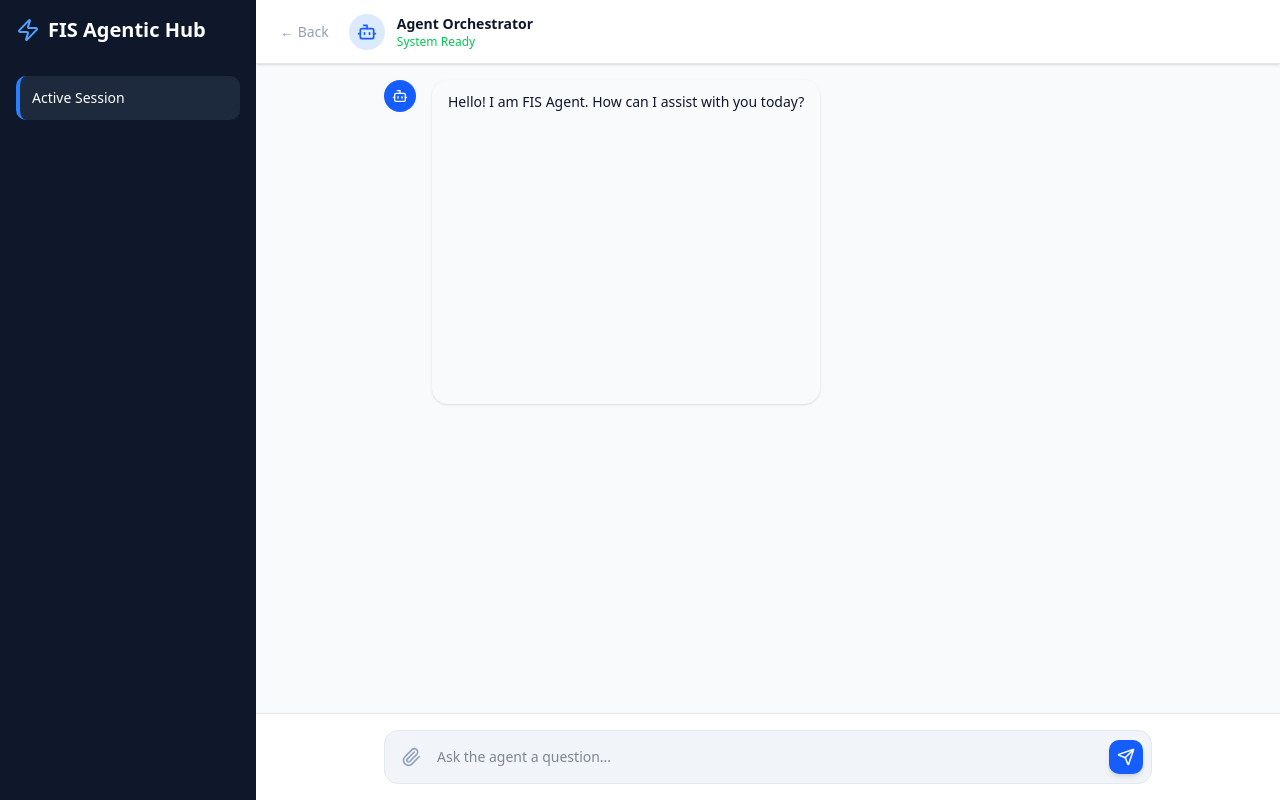
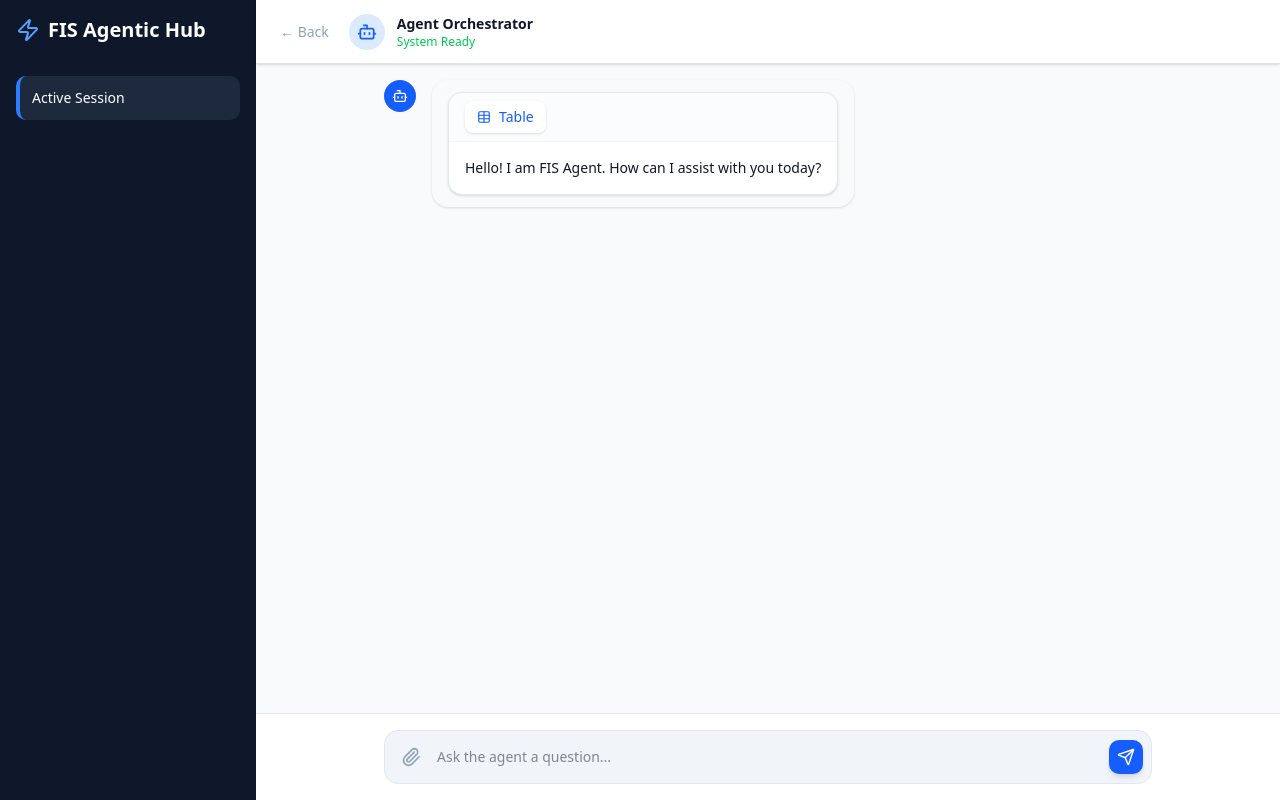
Before and after one commit to blank122/agentic-fis, a React (Vite) app: page / in a window 1280 px wide. Both pictures are taken after a click on the button "Active Session". Built offline with nearby package versions, Linux system fonts and the light colour scheme.

Commit message:
Refactor AgentVisualizer to use useMemo for data

```diff
--- a/src/AgentVisualizer.jsx
+++ b/src/AgentVisualizer.jsx
@@ -1,72 +1,105 @@
-import React, { useState } from 'react';
-import { BarChart, Bar, XAxis, YAxis, CartesianGrid, Tooltip, ResponsiveContainer, Legend } from 'recharts';
-import { Table, BarChart3, LayoutPanelLeft } from 'lucide-react';
+import React, { useState, useMemo } from 'react';
+import { BarChart, Bar, XAxis, YAxis, CartesianGrid, Tooltip, ResponsiveContainer, Legend, Cell } from 'recharts';
+import { Table as TableIcon, BarChart3 } from 'lucide-react';
 import ReactMarkdown from 'react-markdown';
 import remarkGfm from 'remark-gfm';
 
 const AgentVisualizer = ({ content }) => {
-  const [view, setView] = useState('table'); // 'table' or 'chart'
+  const [view, setView] = useState('table');
 
-  // Simple parser to turn Markdown tables into JSON for Recharts
-  const parseTableData = (text) => {
-    const lines = text.split('\n').filter(line => line.includes('|'));
+  const chartData = useMemo(() => {
+    const lines = content.split('\n').filter(line => line.includes('|'));
     if (lines.length < 3) return null;
 
-    // Extract headers and data rows
     const headers = lines[0].split('|').map(h => h.trim()).filter(Boolean);
-    const dataRows = lines.slice(2).map(row => {
+
+    const data = lines.slice(2).map(row => {
       const cells = row.split('|').map(c => c.trim()).filter(Boolean);
       let obj = {};
       headers.forEach((header, i) => {
-        // Convert "$21,902 M" string to a number for the chart
-        const val = cells[i]?.replace(/[^0-9.-]/g, '');
-        obj[header] = isNaN(parseFloat(val)) ? cells[i] : parseFloat(val);
+        const rawValue = cells[i] || "";
+        // Clean currency, commas, and % to check for numbers
+        const numericClean = rawValue.replace(/[$,%]/g, '').trim();
+        const isNumeric = numericClean !== '' && !isNaN(numericClean);
+
+        obj[header] = isNumeric ? parseFloat(numericClean) : rawValue;
       });
       return obj;
     });
-    return dataRows;
-  };
 
-  const chartData = parseTableData(content);
+    // CRITICAL: Only include columns that actually contain numbers for the bars
+    const numericKeys = headers.slice(1).filter(key =>
+      data.some(row => typeof row[key] === 'number')
+    );
+
+    return { data, numericKeys, xAxisKey: headers[0] };
+  }, [content]);
+
+  // If no numeric data is found, we should probably stay in table view
+  const hasChartableData = chartData && chartData.numericKeys.length > 0;
 
   return (
-    <div className="space-y-4">
-      {/* Switcher Tabs */}
-      {chartData && (
-        <div className="flex gap-2 mb-2 border-b border-slate-100 pb-2">
+    <div className="w-full bg-white rounded-xl border border-slate-200 shadow-sm overflow-hidden">
+      {/* Tab Header */}
+      <div className="flex items-center justify-between px-4 py-2 bg-slate-50/50 border-b border-slate-100">
+        <div className="flex gap-1">
           <button
             onClick={() => setView('table')}
-            className={`flex items-center gap-1 px-3 py-1 rounded-md text-xs transition ${view === 'table' ? 'bg-blue-100 text-blue-700' : 'text-slate-500 hover:bg-slate-100'}`}
+            className={`flex items-center gap-2 px-3 py-1.5 rounded-md text-sm font-medium transition-all ${
+              view === 'table' ? 'bg-white shadow-sm text-blue-600' : 'text-slate-500 hover:bg-slate-100'
+            }`}
           >
-            <Table size={14} /> Table
+            <TableIcon size={14} /> Table
           </button>
+          {hasChartableData && (
             <button
               onClick={() => setView('chart')}
-            className={`flex items-center gap-1 px-3 py-1 rounded-md text-xs transition ${view === 'chart' ? 'bg-blue-100 text-blue-700' : 'text-slate-500 hover:bg-slate-100'}`}
+              className={`flex items-center gap-2 px-3 py-1.5 rounded-md text-sm font-medium transition-all ${
+                view === 'chart' ? 'bg-white shadow-sm text-blue-600' : 'text-slate-500 hover:bg-slate-100'
+              }`}
             >
               <BarChart3 size={14} /> Chart
             </button>
+          )}
         </div>
-      )}
+      </div>
 
-      {/* Conditional Rendering */}
-      <div className="min-h-[300px]">
-        {view === 'table' || !chartData ? (
-          <div className="prose prose-sm max-w-none prose-slate">
+      <div className="p-4">
+        {view === 'table' || !hasChartableData ? (
+          <div className="prose prose-sm max-w-none prose-slate prose-th:bg-slate-50 prose-th:px-4 prose-td:px-4 prose-th:py-2">
             <ReactMarkdown remarkPlugins={[remarkGfm]}>{content}</ReactMarkdown>
           </div>
         ) : (
-          <div className="h-[300px] w-full pt-4">
+          <div className="h-[350px] w-full mt-4">
             <ResponsiveContainer width="100%" height="100%">
-              <BarChart data={chartData}>
+              <BarChart data={chartData.data} margin={{ top: 10, right: 10, left: 0, bottom: 20 }}>
                 <CartesianGrid strokeDasharray="3 3" vertical={false} stroke="#f1f5f9" />
-                <XAxis dataKey={Object.keys(chartData[0])[0]} tick={{fontSize: 12}} />
-                <YAxis tick={{fontSize: 12}} />
-                <Tooltip />
-                <Legend />
-                {/* Dynamically create bars for each column after the first one */}
-                {Object.keys(chartData[0]).slice(1).map((key, index) => (
-                  <Bar key={key} dataKey={key} fill={index % 2 === 0 ? '#2563eb' : '#fb7185'} radius={[4, 4, 0, 0]} />
+                <XAxis
+                  dataKey={chartData.xAxisKey}
+                  axisLine={false}
+                  tickLine={false}
+                  tick={{fill: '#64748b', fontSize: 11}}
+                  dy={10}
+                />
+                <YAxis
+                  axisLine={false}
+                  tickLine={false}
+                  tick={{fill: '#64748b', fontSize: 11}}
+                />
+                <Tooltip
+                  cursor={{fill: '#f8fafc'}}
+                  contentStyle={{ borderRadius: '8px', border: 'none', boxShadow: '0 4px 12px rgba(0,0,0,0.1)' }}
+                />
+                <Legend verticalAlign="top" align="right" wrapperStyle={{ paddingBottom: '20px' }} />
+
+                {chartData.numericKeys.map((key, index) => (
+                  <Bar
+                    key={key}
+                    dataKey={key}
+                    fill={index % 2 === 0 ? '#3b82f6' : '#8b5cf6'}
+                    radius={[4, 4, 0, 0]}
+                    barSize={32}
+                  />
                 ))}
               </BarChart>
             </ResponsiveContainer>
```
Lines whose indentation alone changed are shown as unchanged.
